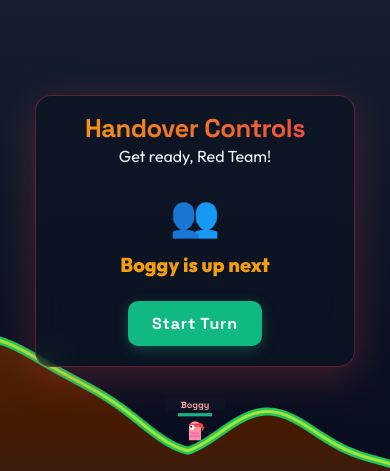
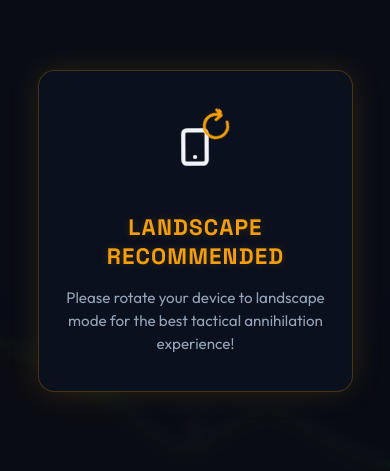
Before and after one commit to l1ghty/morms, a website built with Vite: page index.html in a window 390 px wide. Both pictures are taken after a click on the button "LOCAL (PASS & PLAY)". Shown: the part 191-662 px from the top of the page. Built offline with nearby package versions, Linux system fonts and the light colour scheme.

Commit message:
not landscape warning for mobile

```diff
--- a/index.html
+++ b/index.html
@@ -344,6 +344,20 @@
         </div>
       </div>
 
+      <!-- Orientation Warning Overlay (Shows on portrait mobile in-game) -->
+      <div id="orientation-warning" class="screen-overlay orientation-overlay hidden">
+        <div class="menu-card glass-panel warning-card">
+          <div class="rotate-phone-icon">
+            <svg class="phone-svg" xmlns="http://www.w3.org/2000/svg" viewBox="0 0 24 24" fill="none" stroke="currentColor" stroke-width="2.5" stroke-linecap="round" stroke-linejoin="round"><rect x="5" y="2" width="14" height="20" rx="2" ry="2"/><line x1="12" y1="18" x2="12.01" y2="18"/></svg>
+            <div class="rotation-arrow">
+              <svg class="arrow-svg" xmlns="http://www.w3.org/2000/svg" viewBox="0 0 24 24" fill="none" stroke="currentColor" stroke-width="2.5" stroke-linecap="round" stroke-linejoin="round"><path d="M21.5 2v6h-6M21.34 15.57a10 10 0 1 1-.57-8.38l5.67-5.67"/></svg>
+            </div>
+          </div>
+          <h2>Landscape Recommended</h2>
+          <p class="subtitle">Please rotate your device to landscape mode for the best tactical annihilation experience!</p>
+        </div>
+      </div>
+
     </div>
   </div>
   <script type="module" src="/src/main.js"></script>
--- a/src/client/ui_manager.js
+++ b/src/client/ui_manager.js
@@ -282,6 +282,20 @@ export class UIManager {
         mobileControls.classList.add('hidden');
       }
     }
+
+
+    // 8. Update Portrait Orientation Warning overlay visibility (only in-game)
+    const warning = document.getElementById('orientation-warning');
+    if (warning) {
+      const isLobby = this.game.state === GameState.LOBBY;
+      const isPortrait = window.innerHeight > window.innerWidth;
+
+      if (!isLobby && isPortrait) {
+        warning.classList.remove('hidden');
+      } else {
+        warning.classList.add('hidden');
+      }
+    }
   }
 
   showGameOver(winningTeam) {
--- a/src/styles/lobby.css
+++ b/src/styles/lobby.css
@@ -9,7 +9,10 @@
   -webkit-backdrop-filter: blur(8px);
   display: flex;
   justify-content: center;
-  align-items: center;
+  align-items: flex-start; /* Support top-aligned scrolling if card overflows viewport */
+  overflow-y: auto;
+  padding: 20px;
+  box-sizing: border-box;
   z-index: 10;
   animation: fadeIn 0.3s ease;
 }
@@ -22,7 +25,8 @@
 .menu-card {
   width: 90%;
   max-width: 500px;
-  padding: 40px;
+  padding: 28px; /* Tighter padding for landscape heights */
+  margin: auto 0; /* Auto centering that works perfectly with flex scroll containers */
   box-sizing: border-box;
   text-align: center;
   animation: scaleUp 0.3s cubic-bezier(0.16, 1, 0.3, 1);
@@ -343,3 +347,122 @@ h3 {
   border-color: rgba(74, 222, 128, 0.3);
   transform: translateY(-1px);
 }
+
+/* Two-column grid layout for start menu on landscape mobile & small screens */
+@media (min-width: 768px) and (max-height: 600px) {
+  #start-screen .menu-card {
+    max-width: 850px;
+    display: grid;
+    grid-template-columns: 1.2fr 1fr;
+    column-gap: 32px;
+    row-gap: 8px;
+    text-align: left;
+    padding: 24px;
+  }
+
+  #start-screen h1 {
+    grid-column: span 2;
+    text-align: center;
+    margin-bottom: 8px;
+    font-size: 2.2rem;
+  }
+
+  #start-screen .menu-section {
+    margin-bottom: 0;
+  }
+
+  #start-screen .options-grid {
+    gap: 12px;
+  }
+}
+
+/* --- Orientation Warning Overlay --- */
+.orientation-overlay {
+  z-index: 9999 !important; /* Float on top of everything including HUD and other menus */
+  background: rgba(8, 12, 21, 0.95) !important;
+}
+
+.warning-card {
+  max-width: 400px;
+  padding: 36px 24px;
+  display: flex;
+  flex-direction: column;
+  align-items: center;
+  gap: 16px;
+  border: 1px solid rgba(245, 158, 11, 0.25);
+  box-shadow: 0 0 30px rgba(245, 158, 11, 0.15);
+}
+
+.warning-card h2 {
+  font-family: var(--font-hud);
+  font-size: 1.4rem;
+  font-weight: 800;
+  margin-bottom: 0;
+  color: var(--text-accent);
+  text-shadow: 0 0 10px rgba(245, 158, 11, 0.2);
+  text-transform: uppercase;
+  letter-spacing: 0.05em;
+}
+
+.warning-card .subtitle {
+  font-size: 0.95rem;
+  color: var(--text-secondary);
+  line-height: 1.5;
+  text-transform: none;
+  letter-spacing: normal;
+  margin-top: 0;
+}
+
+/* Phone rotation animation container */
+.rotate-phone-icon {
+  position: relative;
+  width: 80px;
+  height: 80px;
+  margin-bottom: 10px;
+  display: flex;
+  justify-content: center;
+  align-items: center;
+}
+
+.phone-svg {
+  width: 40px;
+  height: 60px;
+  color: var(--text-primary);
+  animation: tilt-phone 2.5s infinite ease-in-out;
+}
+
+.rotation-arrow {
+  position: absolute;
+  top: 5px;
+  right: 5px;
+  width: 28px;
+  height: 28px;
+  color: var(--text-accent);
+}
+
+.arrow-svg {
+  width: 100%;
+  height: 100%;
+  animation: spin-arrow 2.5s infinite linear;
+}
+
+@keyframes tilt-phone {
+  0%, 10% {
+    transform: rotate(0deg);
+  }
+  40%, 60% {
+    transform: rotate(-90deg);
+  }
+  90%, 100% {
+    transform: rotate(0deg);
+  }
+}
+
+@keyframes spin-arrow {
+  0% {
+    transform: rotate(0deg);
+  }
+  100% {
+    transform: rotate(-360deg);
+  }
+}
```
